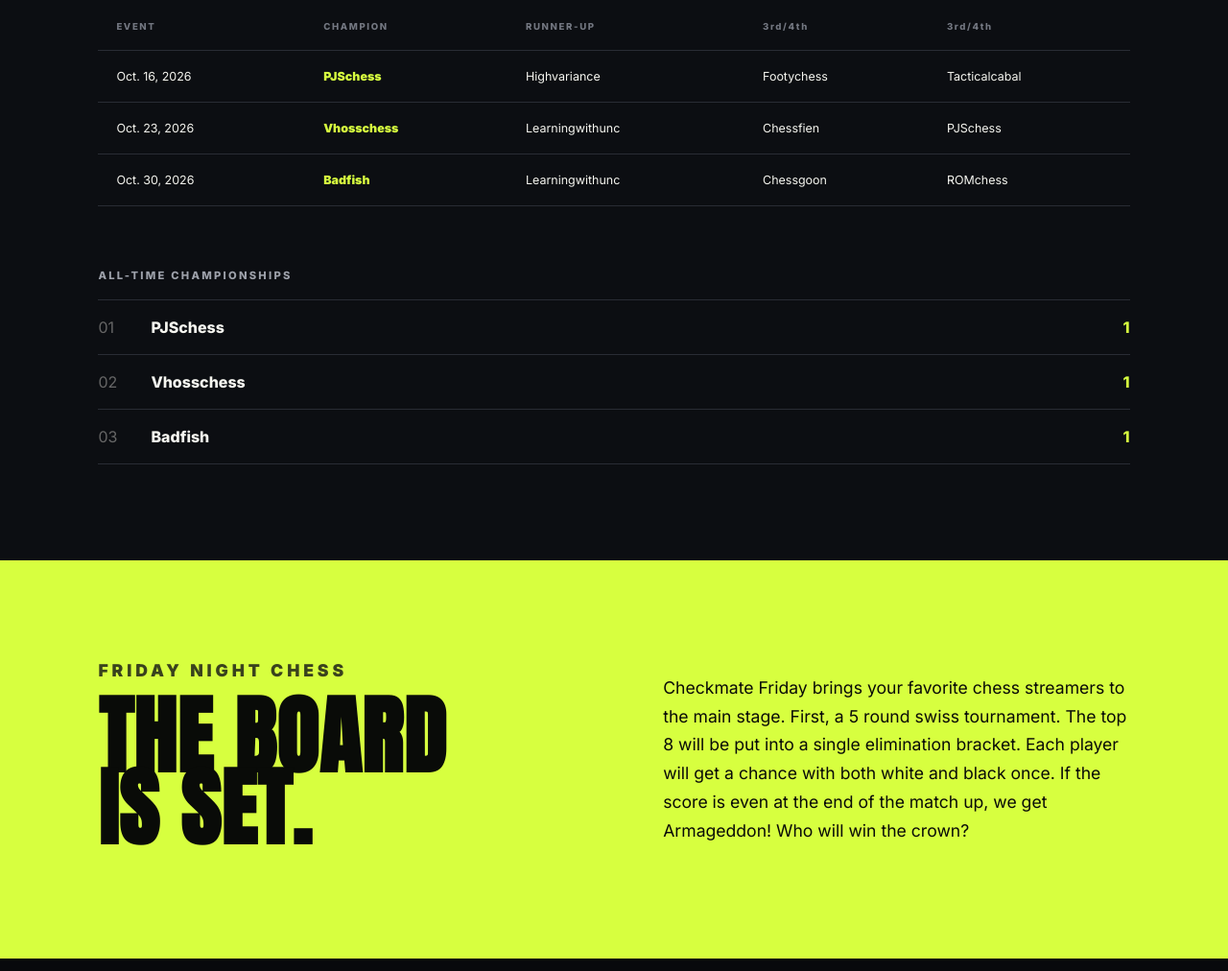
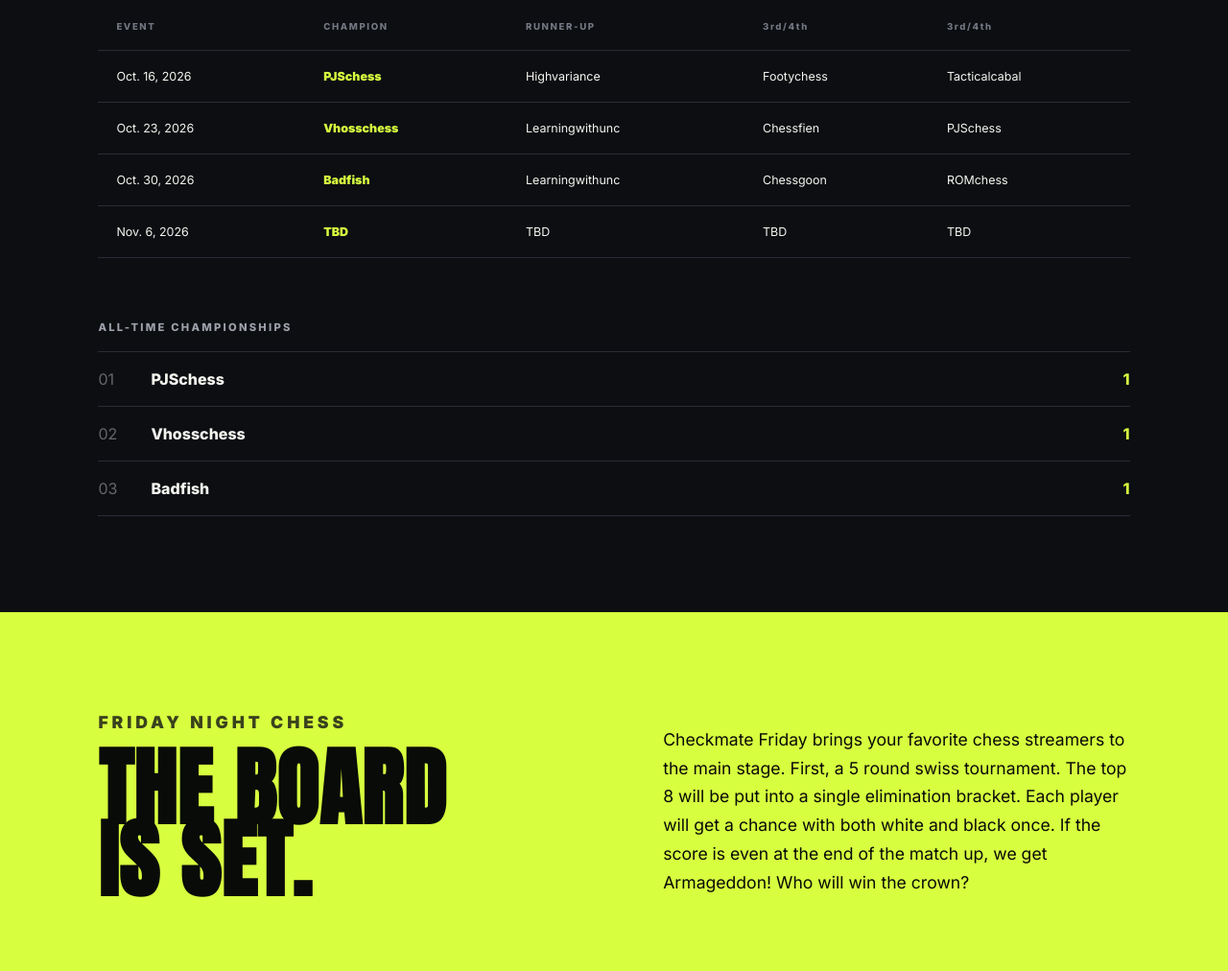
Before and after one commit to chessgoonllc/Checkmate-Friday, a plain HTML site: page index.html in a window 1280 px wide. Shown: the part 4315-5327 px from the top of the page at 96% size. Drawn offline with Linux system fonts and the light colour scheme.

Commit message:
Update index.html

```diff
--- a/index.html
+++ b/index.html
@@ -79,6 +79,8 @@
         <tr><td>Oct. 16, 2026</td><td class="pending">PJSchess</td><td>Highvariance</td><td>Footychess</td><td>Tacticalcabal</td></tr>
          <tr><td>Oct. 23, 2026</td><td class="pending">Vhosschess</td><td>Learningwithunc</td><td>Chessfien</td><td>PJSchess</td></tr>
            <tr><td>Oct. 30, 2026</td><td class="pending">Badfish</td><td>Learningwithunc</td><td>Chessgoon</td><td>ROMchess</td></tr>
+            <tr><td>Nov. 6, 2026</td><td class="pending">TBD</td><td>TBD</td><td>TBD</td><td>TBD</td></tr>
+
       </tbody></table>
     </div>
     <h3 class="subhead">ALL-TIME CHAMPIONSHIPS</h3>
```
